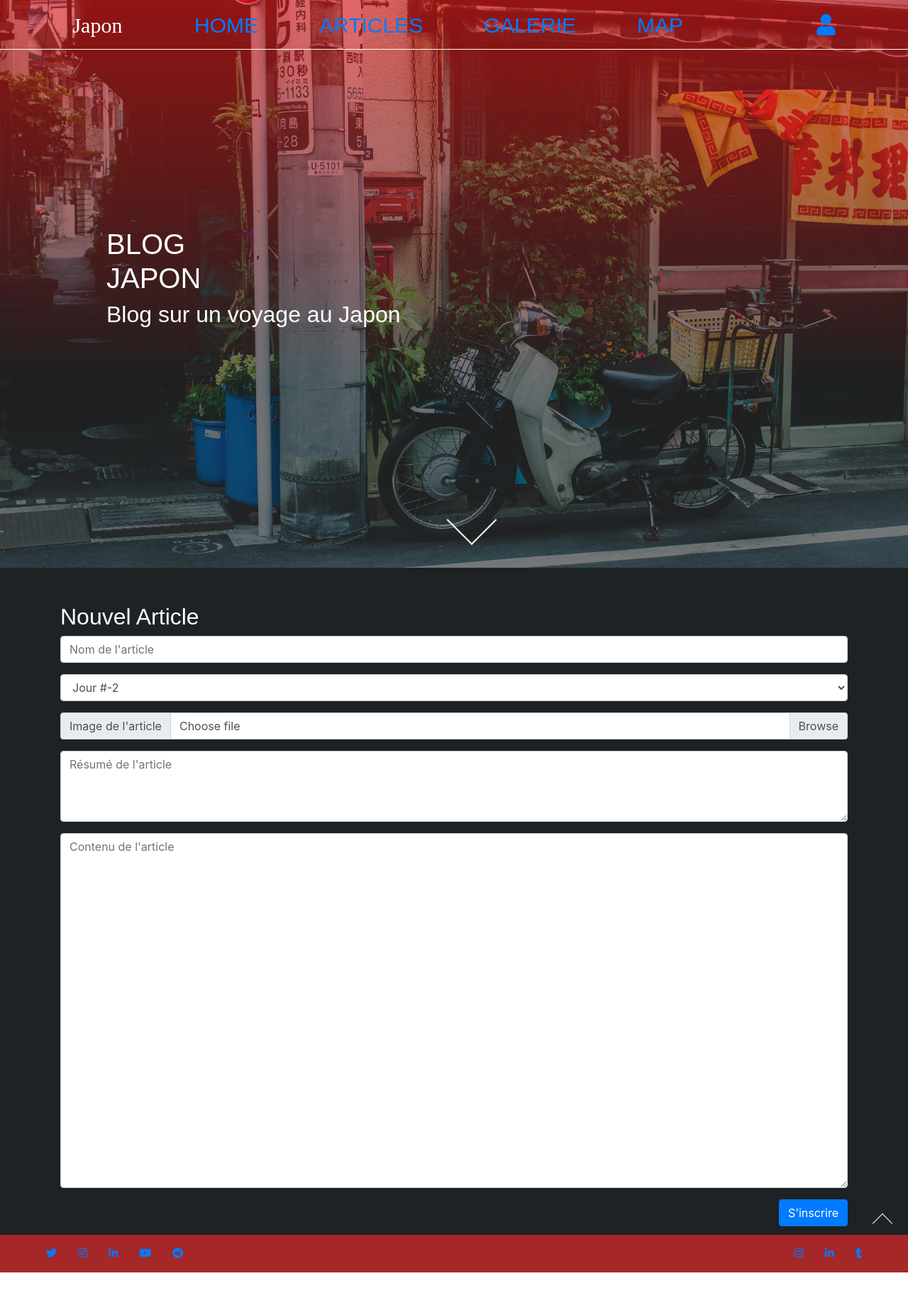
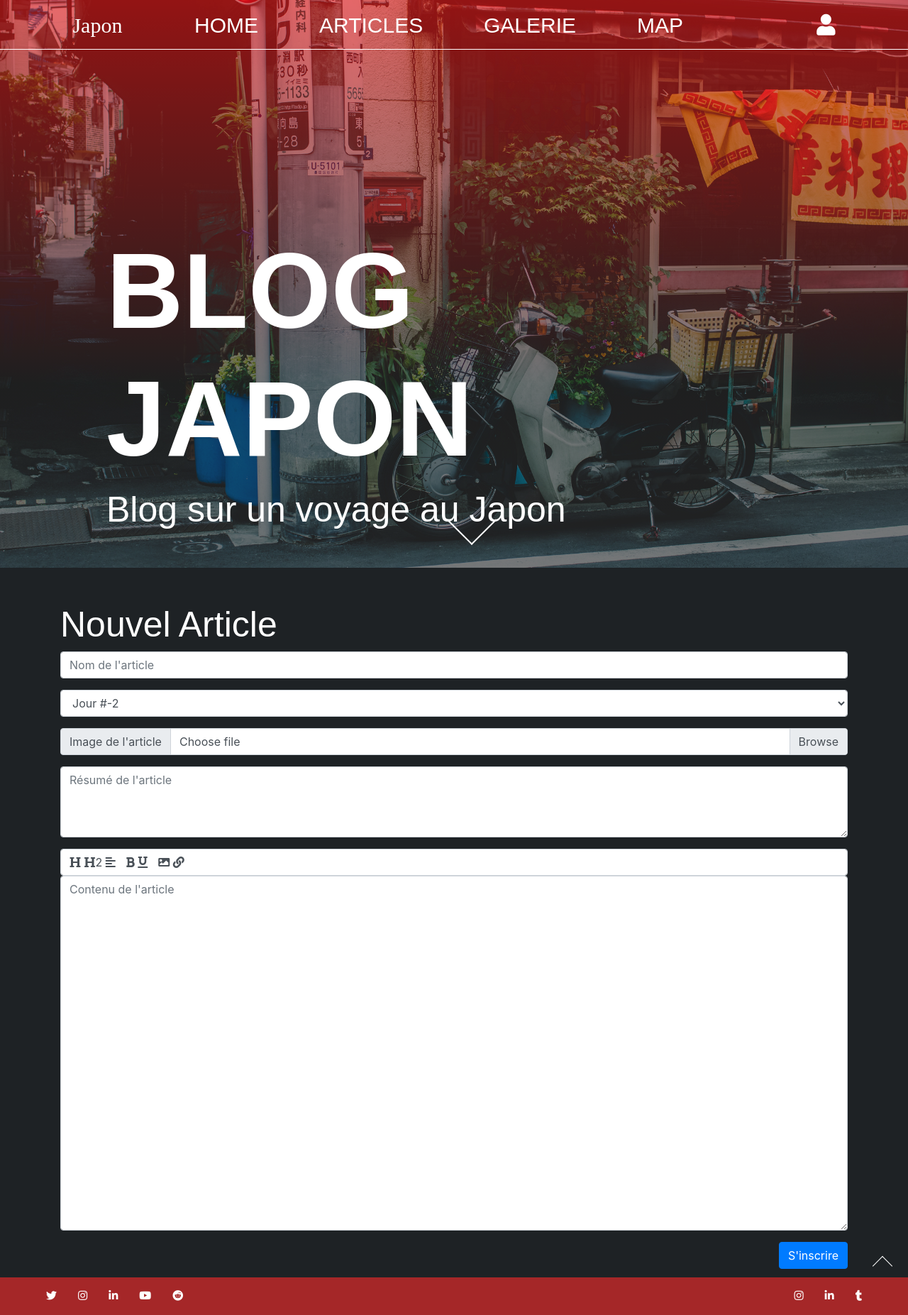
Before and after one commit to TherenceFrn/japon, a PHP site: the page made by addarticle.php in a window 1280 px wide. Shown: the whole page at 71% size. Before the commit the page ends 1793 px from the top, so only its background shows below. Run offline with PHP 8.4, Linux system fonts and the light colour scheme; some libraries are stand-ins or nearby versions; some web fonts are replaced.

Commit message:
nouvelle maj

```diff
--- a/addarticle.php
+++ b/addarticle.php
@@ -3,8 +3,8 @@
   <head>
     <meta charset="utf-8">
     <title>Japon</title>
+    <link rel="stylesheet" href="https://maxcdn.bootstrapcdn.com/bootstrap/4.3.1/css/bootstrap.min.css">
    <?php include 'head.php'; ?>
-    <link rel="stylesheet" href="https://maxcdn.bootstrapcdn.com/bootstrap/4.3.1/css/bootstrap.min.css">
   </head>
   <body>
     <?php
@@ -111,6 +111,24 @@
               <textarea name="resume" class="form-control" placeholder="Résumé de l'article" style="min-height:100px;max-height:200px"></textarea>
             </div>
 
+            <div class="form-control liste-control-text">
+              <div class="liste-control-text-element">
+                <span><i class="fas fa-heading"></i></span>
+                <span><i class="fas fa-heading"></i>2</span>
+                <span><i class="fas fa-align-left"></i></span>
+              </div>
+
+              <div class="liste-control-text-element">
+                <span><i class="fas fa-bold"></i></span>
+                <span><i class="fas fa-underline"></i></span>
+              </div>
+
+              <div class="liste-control-text-element">
+                <span><i class="fas fa-image"></i></span>
+                <span><i class="fas fa-link"></i></span>
+              </div>
+            </div>
+
             <div class="input-group mb-3">
               <textarea name="contenu" class="form-control" placeholder="Contenu de l'article" style="min-height:500px"></textarea>
             </div>
--- a/style/style.css
+++ b/style/style.css
@@ -612,3 +612,16 @@ margin-right: 10px;
   justify-content: space-between;
   align-items: baseline;
 }
+
+/* addarticle */
+
+.liste-control-text{
+  display: flex;
+  align-items: center;
+
+}
+
+.liste-control-text .liste-control-text-element{
+  margin-right: 15px;
+  align-items: center;
+}
```
Also changed, not shown: images/article/13.jpg (added).
